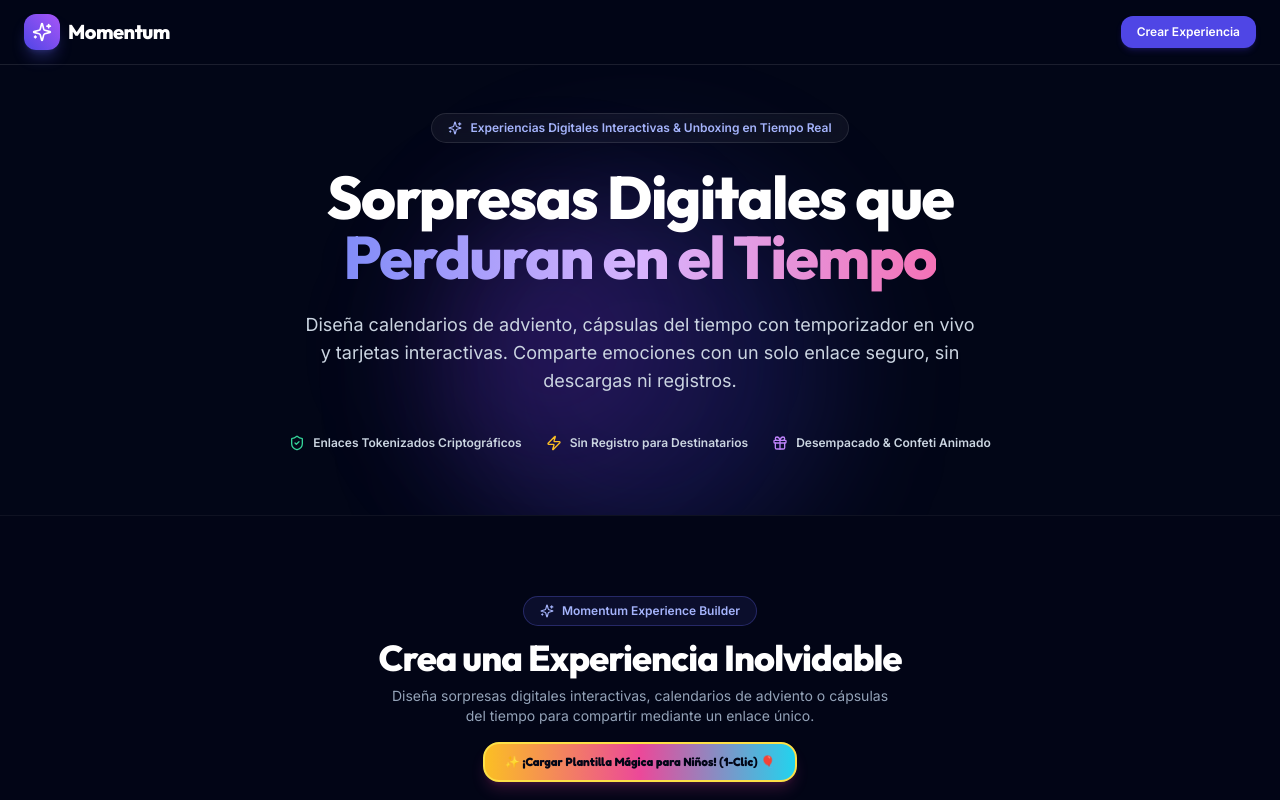
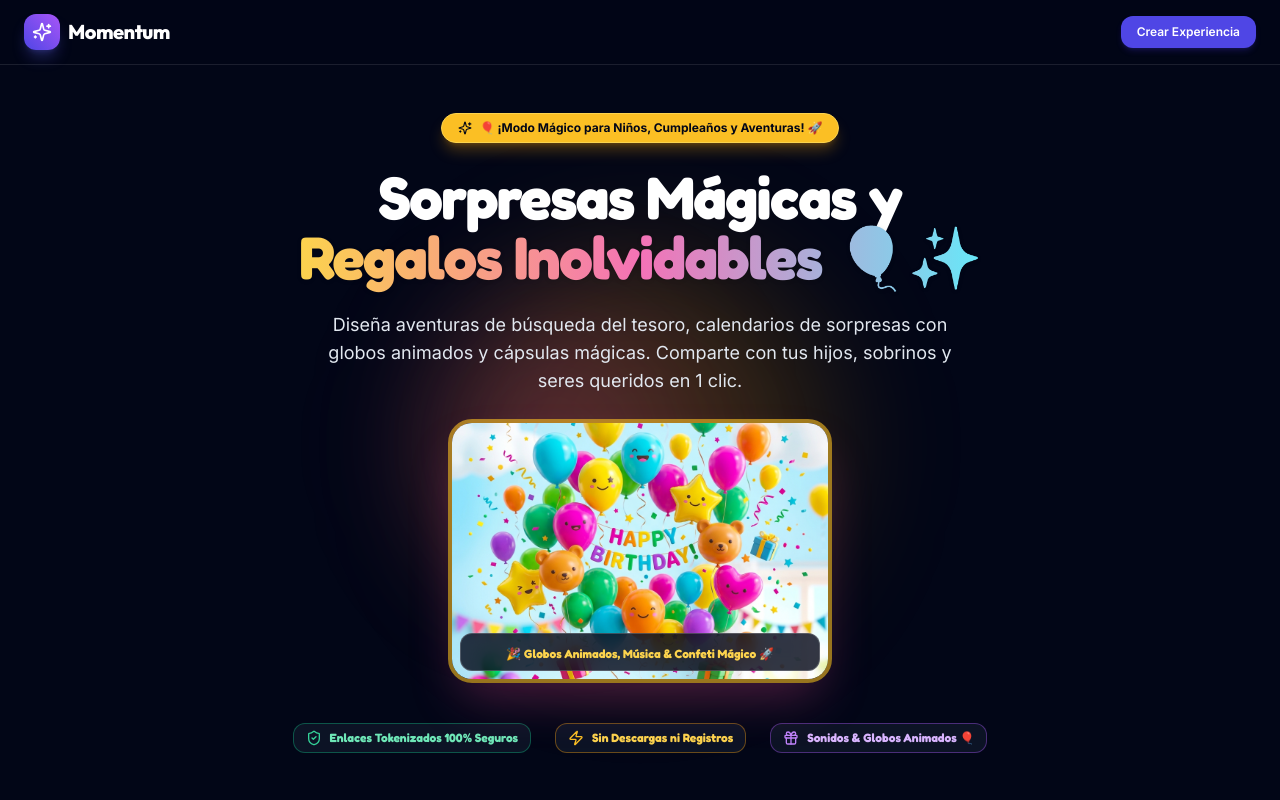
Before and after one commit to Arcano3Ai/jannetideas, a Next.js app: page / in a window 1280 px wide. Shown: the top 800 px of the page. Built offline with nearby package versions, Linux system fonts and the light colour scheme; a web font is replaced by a local one.

Commit message:
feat: Add 3D kids party balloons, magical treasure chest illustrations, Web Audio sounds and floating balloons component

```diff
--- a/app/page.tsx
+++ b/app/page.tsx
@@ -31,39 +31,47 @@ export default function HomePage() {
       {/* Hero Section */}
       <section className="relative pt-12 pb-16 px-4 text-center overflow-hidden">
         {/* Background Ambient Glows */}
-        <div className="absolute top-1/4 left-1/2 -translate-x-1/2 w-96 h-96 bg-indigo-600/20 rounded-full blur-3xl pointer-events-none" />
-        <div className="absolute top-1/3 left-1/3 w-64 h-64 bg-purple-600/15 rounded-full blur-3xl pointer-events-none" />
+        <div className="absolute top-1/4 left-1/2 -translate-x-1/2 w-96 h-96 bg-amber-500/20 rounded-full blur-3xl pointer-events-none" />
+        <div className="absolute top-1/3 left-1/3 w-64 h-64 bg-pink-500/20 rounded-full blur-3xl pointer-events-none" />
 
         <div className="max-w-4xl mx-auto space-y-6 relative z-10">
-          <div className="inline-flex items-center gap-2 px-4 py-1.5 rounded-full bg-white/5 border border-white/10 text-indigo-300 text-xs font-semibold backdrop-blur-md">
+          <div className="inline-flex items-center gap-2 px-4 py-1.5 rounded-full bg-amber-400 text-slate-950 font-bold text-xs border border-amber-300 shadow-lg shadow-amber-500/30">
             <Sparkles className="w-3.5 h-3.5" />
-            Experiencias Digitales Interactivas & Unboxing en Tiempo Real
+            🎈 ¡Modo Mágico para Niños, Cumpleaños y Aventuras! 🚀
           </div>
 
-          <h1 className="text-4xl sm:text-6xl font-black font-heading tracking-tight leading-tight">
-            Sorpresas Digitales que <br />
-            <span className="bg-gradient-to-r from-indigo-400 via-purple-300 to-pink-400 bg-clip-text text-transparent">
-              Perduran en el Tiempo
+          <h1 className="text-4xl sm:text-6xl font-black font-kids tracking-tight leading-tight">
+            Sorpresas Mágicas y <br />
+            <span className="bg-gradient-to-r from-amber-300 via-pink-400 to-cyan-300 bg-clip-text text-transparent drop-shadow">
+              Regalos Inolvidables 🎈✨
             </span>
           </h1>
 
-          <p className="text-slate-300 text-base sm:text-lg max-w-2xl mx-auto leading-relaxed">
-            Diseña calendarios de adviento, cápsulas del tiempo con temporizador en vivo y tarjetas interactivas. Comparte emociones con un solo enlace seguro, sin descargas ni registros.
+          <p className="text-slate-200 text-base sm:text-lg max-w-2xl mx-auto leading-relaxed">
+            Diseña aventuras de búsqueda del tesoro, calendarios de sorpresas con globos animados y cápsulas mágicas. Comparte con tus hijos, sobrinos y seres queridos en 1 clic.
           </p>
 
+          {/* 3D Balloons Banner Display */}
+          <div className="relative mx-auto max-w-sm rounded-3xl overflow-hidden border-4 border-amber-400/60 shadow-2xl shadow-pink-500/30 my-4 transform hover:scale-105 transition-transform">
+            <img src="/images/kids_party_balloons.jpg" alt="Fiesta de Globos" className="w-full h-48 sm:h-64 object-cover" />
+            <div className="absolute bottom-2 left-2 right-2 bg-slate-950/80 backdrop-blur-md px-3 py-1.5 rounded-xl border border-white/20 text-center">
+              <span className="text-xs font-bold font-kids text-amber-300">🎉 Globos Animados, Música & Confeti Mágico 🚀</span>
+            </div>
+          </div>
+
           {/* Feature Badges */}
-          <div className="flex flex-wrap items-center justify-center gap-6 pt-4 text-xs font-semibold text-slate-300">
-            <div className="flex items-center gap-2">
+          <div className="flex flex-wrap items-center justify-center gap-6 pt-4 text-xs font-bold text-slate-200 font-kids">
+            <div className="flex items-center gap-2 bg-slate-900/80 px-3 py-1.5 rounded-xl border border-emerald-500/40 text-emerald-300">
               <ShieldCheck className="w-4 h-4 text-emerald-400" />
-              <span>Enlaces Tokenizados Criptográficos</span>
+              <span>Enlaces Tokenizados 100% Seguros</span>
             </div>
-            <div className="flex items-center gap-2">
+            <div className="flex items-center gap-2 bg-slate-900/80 px-3 py-1.5 rounded-xl border border-amber-500/40 text-amber-300">
               <Zap className="w-4 h-4 text-amber-400" />
-              <span>Sin Registro para Destinatarios</span>
+              <span>Sin Descargas ni Registros</span>
             </div>
-            <div className="flex items-center gap-2">
+            <div className="flex items-center gap-2 bg-slate-900/80 px-3 py-1.5 rounded-xl border border-purple-500/40 text-purple-300">
               <Gift className="w-4 h-4 text-purple-400" />
-              <span>Desempacado & Confeti Animado</span>
+              <span>Sonidos & Globos Animados 🎈</span>
             </div>
           </div>
         </div>
--- a/app/v/[token]/page.tsx
+++ b/app/v/[token]/page.tsx
@@ -4,6 +4,7 @@ import React, { useEffect, useState } from 'react';
 import { AdventGrid } from '@/components/viewer/AdventGrid';
 import { TimeCapsuleView } from '@/components/viewer/TimeCapsuleView';
 import { GreetingCardView } from '@/components/viewer/GreetingCardView';
+import { FloatingBalloons } from '@/components/viewer/FloatingBalloons';
 import { Sparkles, AlertCircle, RefreshCw } from 'lucide-react';
 
 interface ViewerPageProps {
@@ -44,10 +45,10 @@ export default function ExperienceViewerPage({ params }: ViewerPageProps) {
 
   if (loading) {
     return (
-      <div className="min-h-screen bg-slate-950 flex flex-col items-center justify-center p-4 text-white">
-        <div className="w-12 h-12 border-4 border-indigo-500 border-t-transparent rounded-full animate-spin mb-4" />
-        <p className="text-slate-400 text-sm font-medium animate-pulse">
-          Desbloqueando experiencia digital...
+      <div className="min-h-screen bg-slate-950 flex flex-col items-center justify-center p-4 text-white font-kids">
+        <div className="w-16 h-16 border-4 border-amber-400 border-t-pink-500 rounded-full animate-spin mb-4 shadow-lg shadow-amber-400/30" />
+        <p className="text-amber-300 text-base font-bold animate-pulse">
+          🎈 ¡Cargando tu Aventura Mágica de Sorpresas! 🚀
         </p>
       </div>
     );
@@ -81,11 +82,12 @@ export default function ExperienceViewerPage({ params }: ViewerPageProps) {
   } else if (data.theme === 'party') {
     themeBg = 'bg-gradient-to-br from-slate-950 via-purple-950 to-slate-950';
   } else if (data.theme === 'kids') {
-    themeBg = 'bg-gradient-to-br from-indigo-950 via-amber-950 via-pink-950 to-cyan-950';
+    themeBg = 'bg-gradient-to-br from-purple-950 via-pink-950 via-indigo-950 to-cyan-950 bg-kids-pattern';
   }
 
   return (
-    <main className={`min-h-screen ${themeBg} text-white transition-colors duration-500`}>
+    <main className={`min-h-screen ${themeBg} text-white transition-colors duration-500 relative overflow-hidden`}>
+      {data.theme === 'kids' && <FloatingBalloons />}
       {data.type === 'ADVENT' && (
         <AdventGrid
           title={data.title}
--- /dev/null
+++ b/components/viewer/FloatingBalloons.tsx
@@ -0,0 +1,57 @@
+'use client';
+
+import React from 'react';
+import { motion } from 'framer-motion';
+
+const BALLOON_COLORS = [
+  '#f59e0b', // Amber
+  '#ec4899', // Pink
+  '#06b6d4', // Cyan
+  '#84cc16', // Lime
+  '#a855f7', // Purple
+  '#ef4444', // Red
+];
+
+export const FloatingBalloons: React.FC = () => {
+  // Generate 12 balloons with randomized positions, speeds, and colors
+  const balloons = Array.from({ length: 12 }, (_, i) => ({
+    id: i,
+    left: `${(i * 8.5 + 4) % 92}%`,
+    color: BALLOON_COLORS[i % BALLOON_COLORS.length],
+    size: 45 + (i % 4) * 15,
+    delay: (i * 0.7) % 5,
+    duration: 8 + (i % 5) * 2,
+    emoji: ['🎈', '🌟', '🚀', '🦄', '🎈', '⭐', '🎈', '🍦'][i % 8],
+  }));
+
+  return (
+    <div className="fixed inset-0 pointer-events-none z-10 overflow-hidden">
+      {balloons.map((b) => (
+        <motion.div
+          key={b.id}
+          initial={{ y: '110vh', opacity: 0, scale: 0.8 }}
+          animate={{
+            y: '-20vh',
+            x: [0, 15, -15, 0],
+            opacity: [0, 0.9, 0.9, 0],
+            rotate: [0, 10, -10, 0],
+          }}
+          transition={{
+            duration: b.duration,
+            repeat: Infinity,
+            delay: b.delay,
+            ease: 'linear',
+          }}
+          style={{
+            position: 'absolute',
+            left: b.left,
+            fontSize: `${b.size}px`,
+          }}
+          className="drop-shadow-lg filter"
+        >
+          {b.emoji}
+        </motion.div>
+      ))}
+    </div>
+  );
+};
--- a/components/viewer/TimeCapsuleView.tsx
+++ b/components/viewer/TimeCapsuleView.tsx
@@ -133,32 +133,39 @@ export const TimeCapsuleView: React.FC<TimeCapsuleViewProps> = ({
         <button
           type="button"
           onClick={handleAttemptUnlock}
-          className={`relative group mx-auto w-64 h-64 sm:w-80 sm:h-80 rounded-3xl border-2 flex flex-col items-center justify-center p-8 transition-all duration-500 shadow-2xl backdrop-blur-2xl ${
+          className={`relative group mx-auto w-64 h-64 sm:w-80 sm:h-80 rounded-3xl border-4 flex flex-col items-center justify-center p-6 transition-all duration-500 shadow-2xl backdrop-blur-2xl overflow-hidden ${
             unlocked
-              ? 'border-emerald-400 bg-gradient-to-b from-emerald-950/40 via-slate-900 to-indigo-950 shadow-emerald-500/20 ring-4 ring-emerald-500/30 scale-105'
-              : 'border-purple-500/40 bg-gradient-to-b from-purple-950/40 via-slate-900 to-slate-950 hover:border-purple-400 shadow-purple-500/20'
+              ? 'border-yellow-400 bg-gradient-to-b from-amber-950/60 via-slate-900 to-indigo-950 shadow-yellow-500/40 ring-4 ring-yellow-400/50 scale-105'
+              : 'border-purple-500/40 bg-gradient-to-b from-purple-950/40 via-slate-900 to-slate-950 hover:border-amber-400 shadow-purple-500/20'
           }`}
         >
-          <div className="mb-4">
+          {/* 3D Treasure Chest Illustration */}
+          <div className="absolute inset-0 opacity-40 group-hover:opacity-60 transition-opacity">
+            <img src="/images/kids_treasure_chest.jpg" alt="Baúl Mágico" className="w-full h-full object-cover" />
+          </div>
+
+          <div className="relative z-10 flex flex-col items-center">
+            <div className="mb-3">
               {unlocked ? (
-              <div className="p-6 bg-emerald-500/20 text-emerald-400 rounded-full border border-emerald-500/40 animate-bounce">
-                <Unlock className="w-12 h-12" />
+                <div className="p-4 bg-yellow-400 text-slate-950 rounded-full border-2 border-yellow-300 animate-bounce shadow-lg shadow-yellow-500/40">
+                  <Unlock className="w-10 h-10" />
                 </div>
               ) : (
-              <div className="p-6 bg-purple-500/20 text-purple-300 rounded-full border border-purple-500/40 group-hover:scale-110 transition-transform">
-                <Lock className="w-12 h-12" />
+                <div className="p-4 bg-purple-500/40 text-purple-200 rounded-full border border-purple-400/50 group-hover:scale-110 transition-transform backdrop-blur-md">
+                  <Lock className="w-10 h-10" />
                 </div>
               )}
             </div>
 
-          <h3 className="text-xl font-bold font-heading">
-            {unlocked ? '¡Cápsula Desbloqueada!' : 'Baúl Sellado'}
+            <h3 className="text-xl font-extrabold font-kids text-amber-300 drop-shadow">
+              {unlocked ? '✨ ¡Baúl Mágico Desbloqueado! 🎈' : '🔐 Baúl Mágico Sellado'}
             </h3>
-          <p className="text-xs text-slate-400 mt-2 max-w-xs">
+            <p className="text-xs text-slate-200 mt-2 max-w-xs font-medium bg-slate-950/80 px-3 py-1.5 rounded-xl border border-white/10">
               {unlocked
-              ? 'Haz clic para revelar todos tus recuerdos guardados.'
-              : `Este baúl se abrirá automáticamente el ${formattedDate}.`}
+                ? '¡Haz clic para revelar tus regalos y secretos guardados!'
+                : `Este baúl mágico se abrirá automáticamente el ${formattedDate}.`}
             </p>
+          </div>
         </button>
       </div>
 
```
Also changed, not shown: public/images/kids_party_balloons.jpg (added), public/images/kids_treasure_chest.jpg (added). Lines whose indentation alone changed are shown as unchanged.
